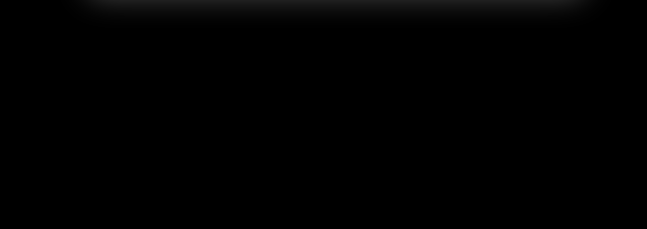
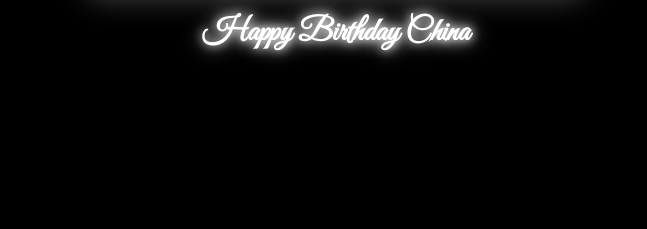
Before and after one commit to solracwoodcreations/Card, a plain HTML site: page index.html in a window 1280 px wide. Shown: the part 315-544 px from the top of the page, 304-951 px from the left. Drawn offline with Linux system fonts and the light colour scheme.

Commit message:
Update index.html

```diff
--- a/index.html
+++ b/index.html
@@ -164,6 +164,20 @@
         height: 300px;
       }
     }
+
+
+    #vlog h3 {
+  color: white;
+  text-align: center;
+  text-shadow: 0 0 10px white, 0 0 20px white;
+  font-size: 2rem;
+  margin-bottom: 0.5rem;
+  font-family: 'Great Vibes', cursive;
+}
+
+
+
+
   </style>
 </head>
 <body>
```
